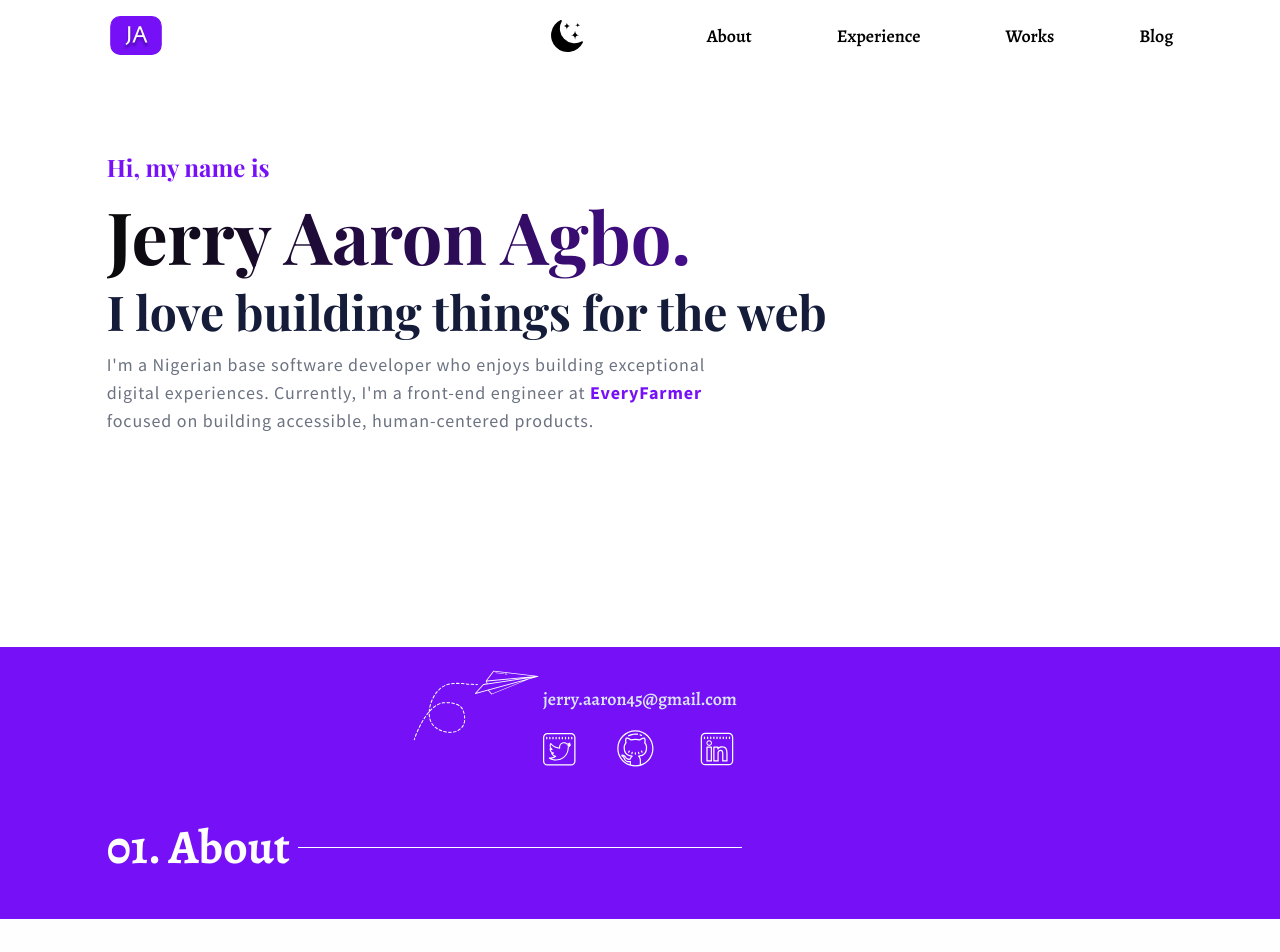
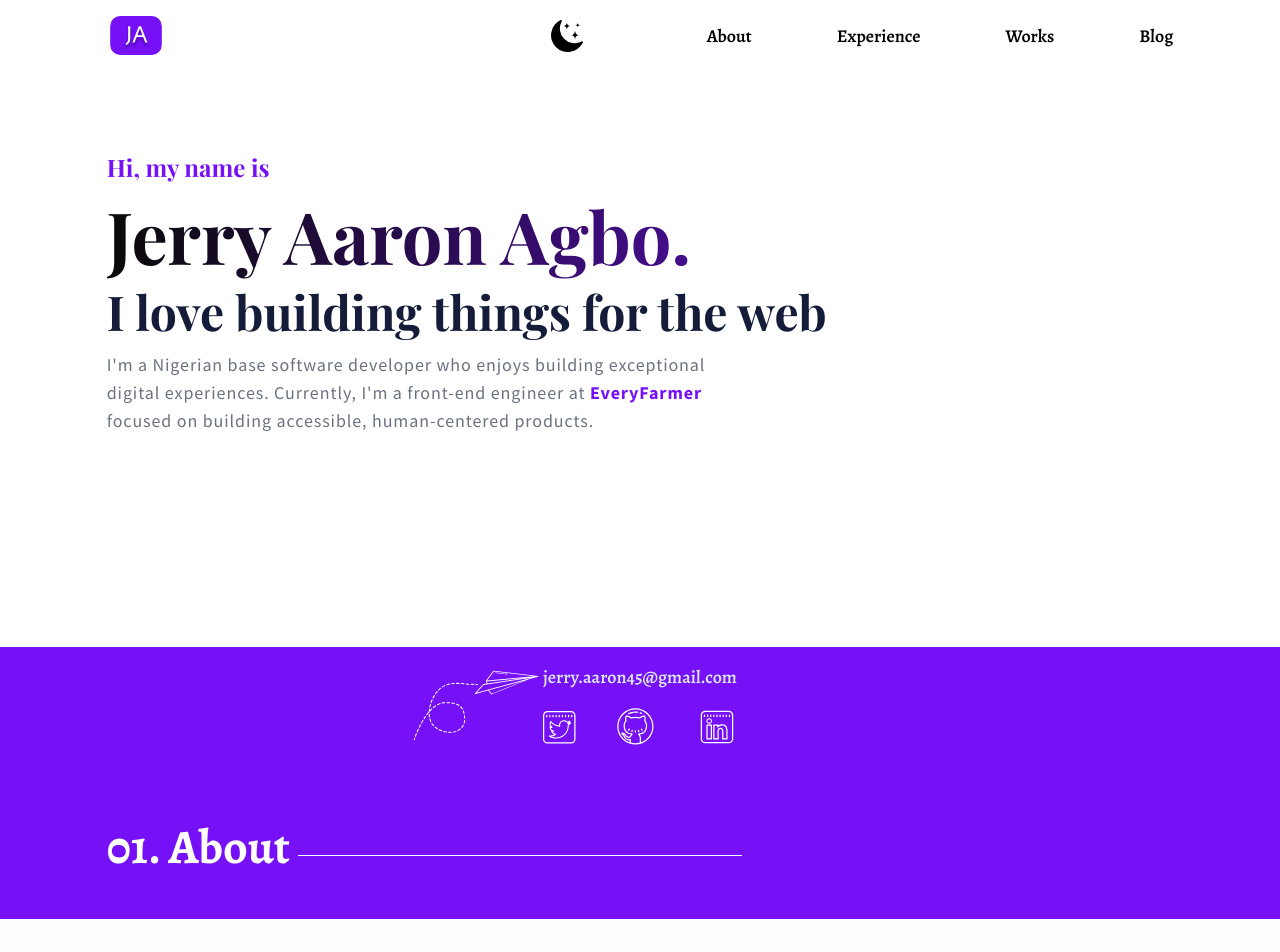
Before and after one commit to gfellah45/portfoliov2, a Next.js app: page / in a window 1280 px wide. Shown: the top 952 px of the page. Built offline with nearby package versions, Linux system fonts and the light colour scheme; a web font is replaced by a local one.

Commit message:
adjuted main view

```diff
--- a/src/components/Elements/Heading.tsx
+++ b/src/components/Elements/Heading.tsx
@@ -41,7 +41,7 @@ const Heading: FC<Props> = ({
 
         {/* main about */}
         <p
-          className={`text-2xl  font-bold dark:${darkColorMain} lg:text-5xl ${ligthColorMain} `}
+          className={`text-3xl pb-4 font-bold dark:${darkColorMain} lg:text-5xl ${ligthColorMain} `}
         >
           {text}
         </p>
--- a/src/components/Hero/Contact.tsx
+++ b/src/components/Hero/Contact.tsx
@@ -14,7 +14,7 @@ const Contact: React.FC = () => {
       variants={width}
       initial="hidden"
       animate="show"
-      className="relative flex items-center justify-center h-full bg-light-bg2 dark:bg-dark-text1"
+      className="relative flex justify-center h-full bg-light-bg2 dark:bg-dark-text1"
     >
       <motion.div
         initial={{ opacity: 0 }}
```
